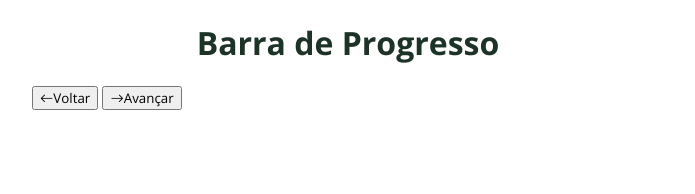
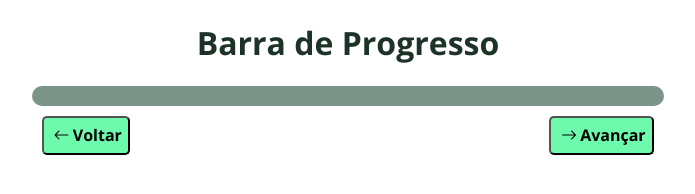
Before and after one commit to TeacherSamanthaSilva/BarradeProgresso, a plain HTML site: page index.html in a window 1280 px wide. Shown: the whole page, without its empty margins (292-987 px from the left). Drawn offline with nearby package versions, Linux system fonts and the light colour scheme.

Commit message:
css
Nesse commit fiz o css do projeto

```diff
--- a/index.html
+++ b/index.html
@@ -15,7 +15,7 @@
 
     <h1>Barra de Progresso</h1>
     <div class="container">
-        <div class="Progress-Bar">
+        <div class="progress-bar">
             <div class="progress">
 
             </div>
--- a/style.css
+++ b/style.css
@@ -11,3 +11,44 @@ h1{
     max-width: 50%;
     margin: 0 auto;
 }
+
+.progress-bar{
+    width: 100%;
+    height: 20px;
+    background-color: #7C9487;
+    border-radius: 10px;
+}
+
+.progress{
+    width: 0%;
+    height: 100%;
+    background-color: #6EFADC;
+    border-radius: 10px;
+    transition: width 1s ease-in-out;
+}
+
+.controls{
+    margin: 10px;
+    display: flex;
+    justify-content: space-between;
+}
+
+button{
+    padding: .4rem;
+    font-size: 1rem;
+    font-weight: 700;
+    border-radius: 5px;
+    background-color: #6EFAAD;
+    cursor: pointer;
+    transition: .4s;
+}
+
+button i{
+    margin-left:0.2rem ;
+    margin-right: 0.2rem;
+}
+
+button:hover{
+    background-color: #1A4657;
+    color: #fff;
+}
```
